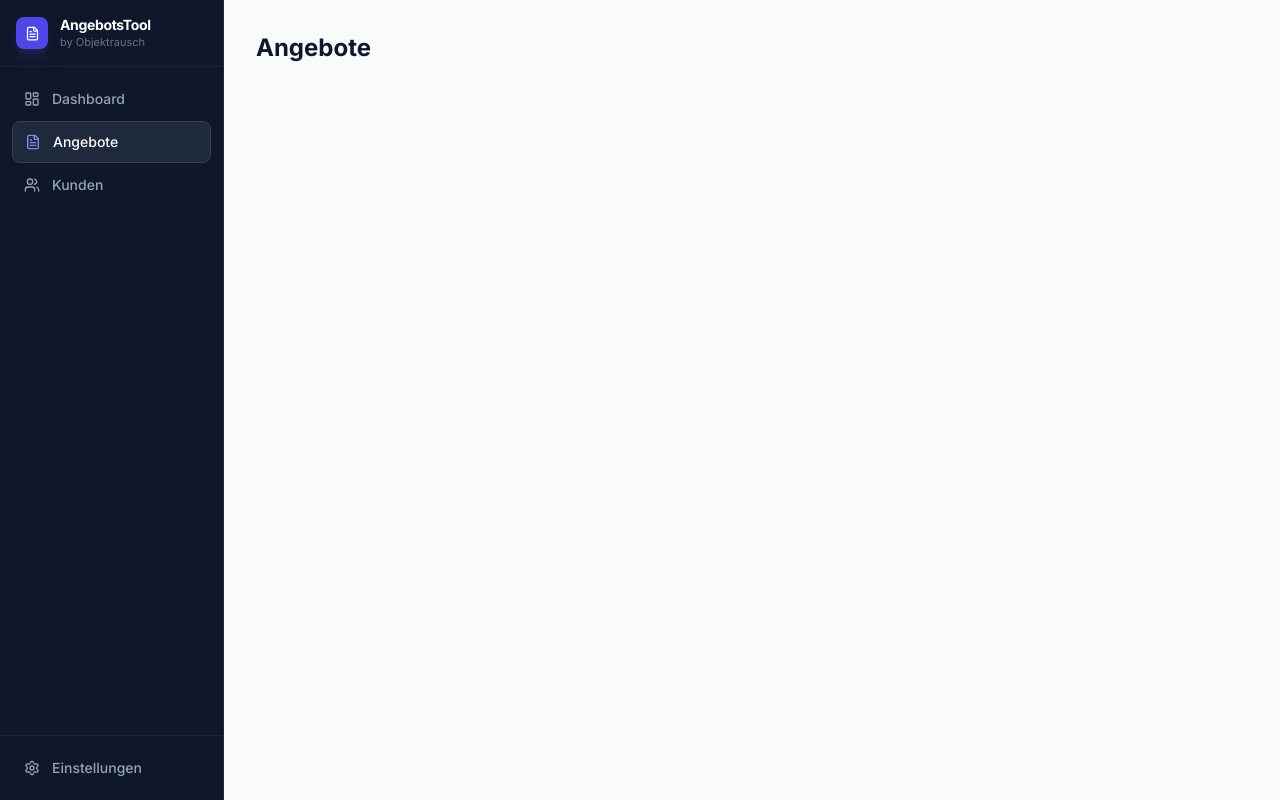
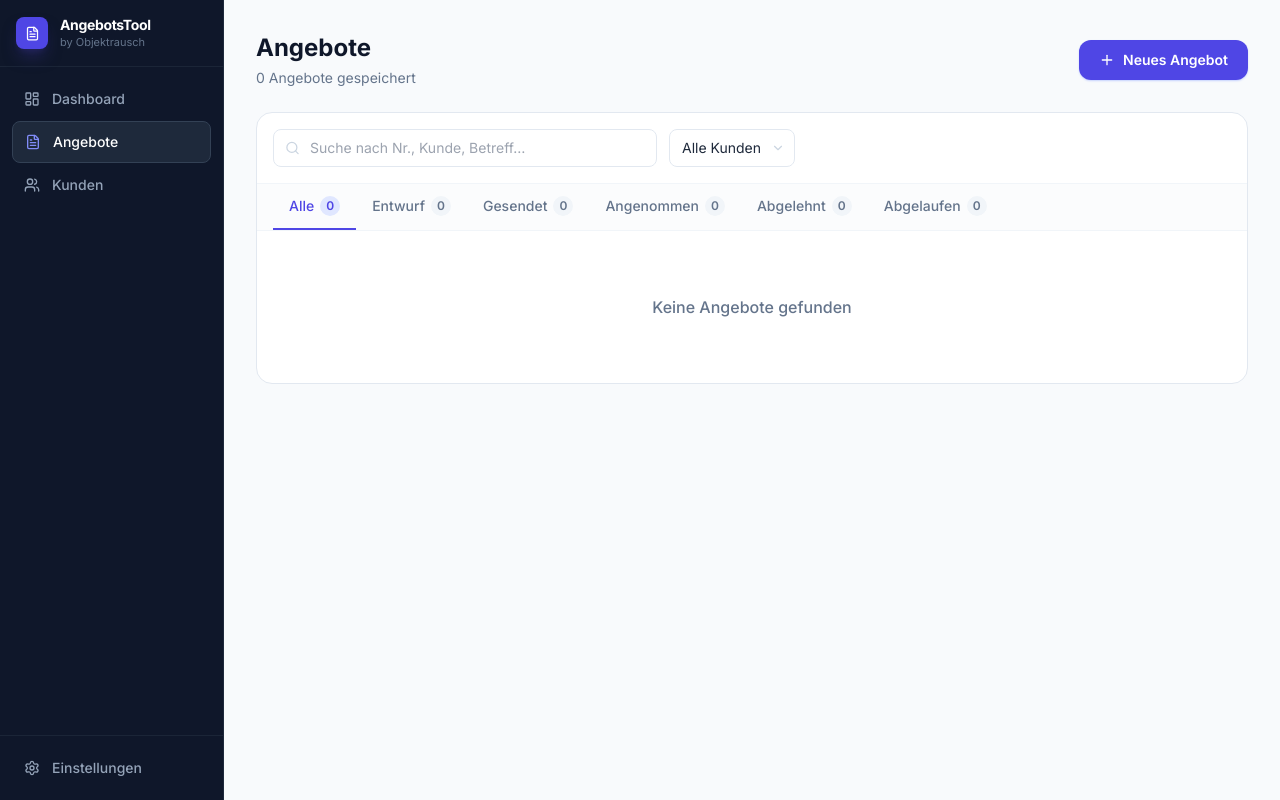
Before and after one commit to CrazyDevil66/Angeboots-tool, a React (Vite) app: page / in a window 1280 px wide. Both pictures are taken after a click on the button "Angebote". Built offline with nearby package versions, Linux system fonts and the light colour scheme; what @react-pdf/renderer would draw is missing.

Commit message:
feat: implement AngeboteListe with status tabs, search and inline status change

```diff
--- a/src/views/AngeboteListe.jsx
+++ b/src/views/AngeboteListe.jsx
@@ -1,3 +1,210 @@
-export default function AngeboteListe({ navigate }) {
-  return <div className="p-8"><h1 className="text-2xl font-bold text-slate-900">Angebote</h1></div>;
+import { useState, useMemo } from 'react';
+import { Plus, Search, Download, Pencil, Trash2, ChevronDown } from 'lucide-react';
+import StatusBadge from '../components/StatusBadge';
+import StatusDropdown from '../components/StatusDropdown';
+import { loadAngebote, deleteAngebot, setAngebotStatus } from '../lib/storage';
+import { generatePDF } from '../lib/pdfGenerator';
+import { STATUS_LIST } from '../lib/statusConfig';
+
+const TABS = [
+  { id: 'alle', label: 'Alle' },
+  ...STATUS_LIST.map(s => ({ id: s.value, label: s.label })),
+];
+
+function fmt(num) {
+  return Number(num || 0).toLocaleString('de-DE', { minimumFractionDigits: 2, maximumFractionDigits: 2 });
 }
+
+function formatDate(iso) {
+  if (!iso) return '—';
+  return new Date(iso).toLocaleDateString('de-DE');
+}
+
+export default function AngeboteListe({ navigate, onRefresh }) {
+  const [angebote, setAngebote] = useState(loadAngebote);
+  const [suche, setSuche] = useState('');
+  const [kundeFilter, setKundeFilter] = useState('alle');
+  const [aktiveTab, setAktiveTab] = useState('alle');
+  const [pdfLoading, setPdfLoading] = useState(null);
+
+  const kunden = useMemo(() => (
+    [...new Set(angebote.map(a => a.kundeDisplay).filter(Boolean))].sort()
+  ), [angebote]);
+
+  const tabCounts = useMemo(() => {
+    const counts = { alle: angebote.length };
+    STATUS_LIST.forEach(s => {
+      counts[s.value] = angebote.filter(a => (a.status || 'entwurf') === s.value).length;
+    });
+    return counts;
+  }, [angebote]);
+
+  const gefiltert = useMemo(() => {
+    return angebote.filter(a => {
+      const q = suche.toLowerCase();
+      const matchSuche = !q || (
+        a.angebotNr?.toLowerCase().includes(q) ||
+        a.kundeDisplay?.toLowerCase().includes(q) ||
+        a.betreff?.toLowerCase().includes(q)
+      );
+      const matchKunde = kundeFilter === 'alle' || a.kundeDisplay === kundeFilter;
+      const matchTab = aktiveTab === 'alle' || (a.status || 'entwurf') === aktiveTab;
+      return matchSuche && matchKunde && matchTab;
+    });
+  }, [angebote, suche, kundeFilter, aktiveTab]);
+
+  function handleDelete(id) {
+    if (!confirm('Angebot endgültig löschen?')) return;
+    deleteAngebot(id);
+    setAngebote(loadAngebote());
+    onRefresh?.();
+  }
+
+  function handleStatusChange(id, status) {
+    setAngebotStatus(id, status);
+    setAngebote(loadAngebote());
+  }
+
+  async function handlePDF(a) {
+    setPdfLoading(a.id);
+    try { await generatePDF(a.snapshot); }
+    catch (e) { console.error(e); }
+    finally { setPdfLoading(null); }
+  }
+
+  return (
+    <div className="p-8">
+      {/* Header */}
+      <div className="flex items-center justify-between mb-6">
+        <div>
+          <h1 className="text-2xl font-bold text-slate-900">Angebote</h1>
+          <p className="text-slate-500 mt-1 text-sm">{angebote.length} Angebote gespeichert</p>
+        </div>
+        <button
+          onClick={() => navigate('angebot-editor')}
+          className="flex items-center gap-2 px-5 py-2.5 bg-indigo-600 text-white text-sm font-semibold rounded-xl hover:bg-indigo-700 transition-colors shadow-sm shadow-indigo-200"
+        >
+          <Plus size={16} />
+          Neues Angebot
+        </button>
+      </div>
+
+      <div className="bg-white rounded-2xl border border-slate-200 overflow-hidden">
+        {/* Filter-Leiste */}
+        <div className="flex items-center gap-3 p-4 border-b border-slate-100">
+          <div className="relative flex-1 max-w-sm">
+            <Search size={15} className="absolute left-3 top-1/2 -translate-y-1/2 text-slate-300" />
+            <input
+              className="w-full pl-9 pr-3 py-2 rounded-lg border border-slate-200 text-sm focus:border-indigo-400 focus:ring-2 focus:ring-indigo-100 transition-all"
+              placeholder="Suche nach Nr., Kunde, Betreff…"
+              value={suche}
+              onChange={e => setSuche(e.target.value)}
+            />
+          </div>
+          <div className="relative">
+            <select
+              className="pl-3 pr-8 py-2 rounded-lg border border-slate-200 text-sm bg-white focus:border-indigo-400 focus:ring-2 focus:ring-indigo-100 transition-all appearance-none"
+              value={kundeFilter}
+              onChange={e => setKundeFilter(e.target.value)}
+            >
+              <option value="alle">Alle Kunden</option>
+              {kunden.map(k => <option key={k} value={k}>{k}</option>)}
+            </select>
+            <ChevronDown size={14} className="absolute right-2.5 top-1/2 -translate-y-1/2 text-slate-300 pointer-events-none" />
+          </div>
+        </div>
+
+        {/* Status-Tabs */}
+        <div className="flex border-b border-slate-100 px-4 bg-slate-50/50 overflow-x-auto">
+          {TABS.map(tab => (
+            <button
+              key={tab.id}
+              onClick={() => setAktiveTab(tab.id)}
+              className={`flex items-center gap-1.5 px-4 py-3 text-sm font-medium border-b-2 transition-colors flex-shrink-0
+                ${aktiveTab === tab.id
+                  ? 'border-indigo-600 text-indigo-600'
+                  : 'border-transparent text-slate-500 hover:text-slate-800'
+                }`}
+            >
+              {tab.label}
+              <span className={`text-xs px-1.5 py-0.5 rounded-full font-semibold
+                ${aktiveTab === tab.id ? 'bg-indigo-100 text-indigo-600' : 'bg-slate-100 text-slate-500'}`}>
+                {tabCounts[tab.id] || 0}
+              </span>
+            </button>
+          ))}
+        </div>
+
+        {/* Tabelle */}
+        {gefiltert.length === 0 ? (
+          <div className="text-center py-16 text-slate-400">
+            <p className="font-medium text-slate-500">Keine Angebote gefunden</p>
+          </div>
+        ) : (
+          <table className="w-full">
+            <thead>
+              <tr className="border-b border-slate-100">
+                {['Nummer', 'Kunde', 'Betreff', 'Datum', 'Betrag', 'Status', ''].map((h, i) => (
+                  <th key={i} className={`px-4 py-3 text-xs font-semibold text-slate-500 uppercase tracking-wide bg-slate-50
+                    ${h === 'Betrag' ? 'text-right' : 'text-left'}`}>{h}</th>
+                ))}
+              </tr>
+            </thead>
+            <tbody className="divide-y divide-slate-50">
+              {gefiltert.map(a => (
+                <tr key={a.id} className="hover:bg-slate-50/80 transition-colors group">
+                  <td className="px-4 py-3.5">
+                    <button
+                      onClick={() => navigate('angebot-editor', { angebotId: a.id })}
+                      className="text-sm font-semibold text-indigo-600 hover:text-indigo-700"
+                    >
+                      {a.angebotNr}
+                    </button>
+                  </td>
+                  <td className="px-4 py-3.5 text-sm text-slate-700">{a.kundeDisplay || '—'}</td>
+                  <td className="px-4 py-3.5 text-sm text-slate-500 max-w-[180px] truncate">
+                    {a.betreff || <span className="italic text-slate-300">Kein Betreff</span>}
+                  </td>
+                  <td className="px-4 py-3.5 text-sm text-slate-500">{formatDate(a.savedAt)}</td>
+                  <td className="px-4 py-3.5 text-sm font-semibold text-slate-800 text-right">{fmt(a.brutto)} €</td>
+                  <td className="px-4 py-3.5">
+                    <StatusDropdown
+                      status={a.status || 'entwurf'}
+                      onChange={s => handleStatusChange(a.id, s)}
+                    />
+                  </td>
+                  <td className="px-4 py-3.5">
+                    <div className="flex items-center gap-1 opacity-0 group-hover:opacity-100 transition-opacity">
+                      <button
+                        onClick={() => navigate('angebot-editor', { angebotId: a.id })}
+                        className="p-1.5 rounded-lg text-slate-400 hover:text-indigo-600 hover:bg-indigo-50 transition-colors"
+                        title="Bearbeiten"
+                      >
+                        <Pencil size={14} />
+                      </button>
+                      <button
+                        onClick={() => handlePDF(a)}
+                        disabled={pdfLoading === a.id}
+                        className="p-1.5 rounded-lg text-slate-400 hover:text-slate-700 hover:bg-slate-100 transition-colors disabled:opacity-40"
+                        title="PDF exportieren"
+                      >
+                        <Download size={14} />
+                      </button>
+                      <button
+                        onClick={() => handleDelete(a.id)}
+                        className="p-1.5 rounded-lg text-slate-400 hover:text-red-500 hover:bg-red-50 transition-colors"
+                        title="Löschen"
+                      >
+                        <Trash2 size={14} />
+                      </button>
+                    </div>
+                  </td>
+                </tr>
+              ))}
+            </tbody>
+          </table>
+        )}
+      </div>
+    </div>
+  );
+}
```
